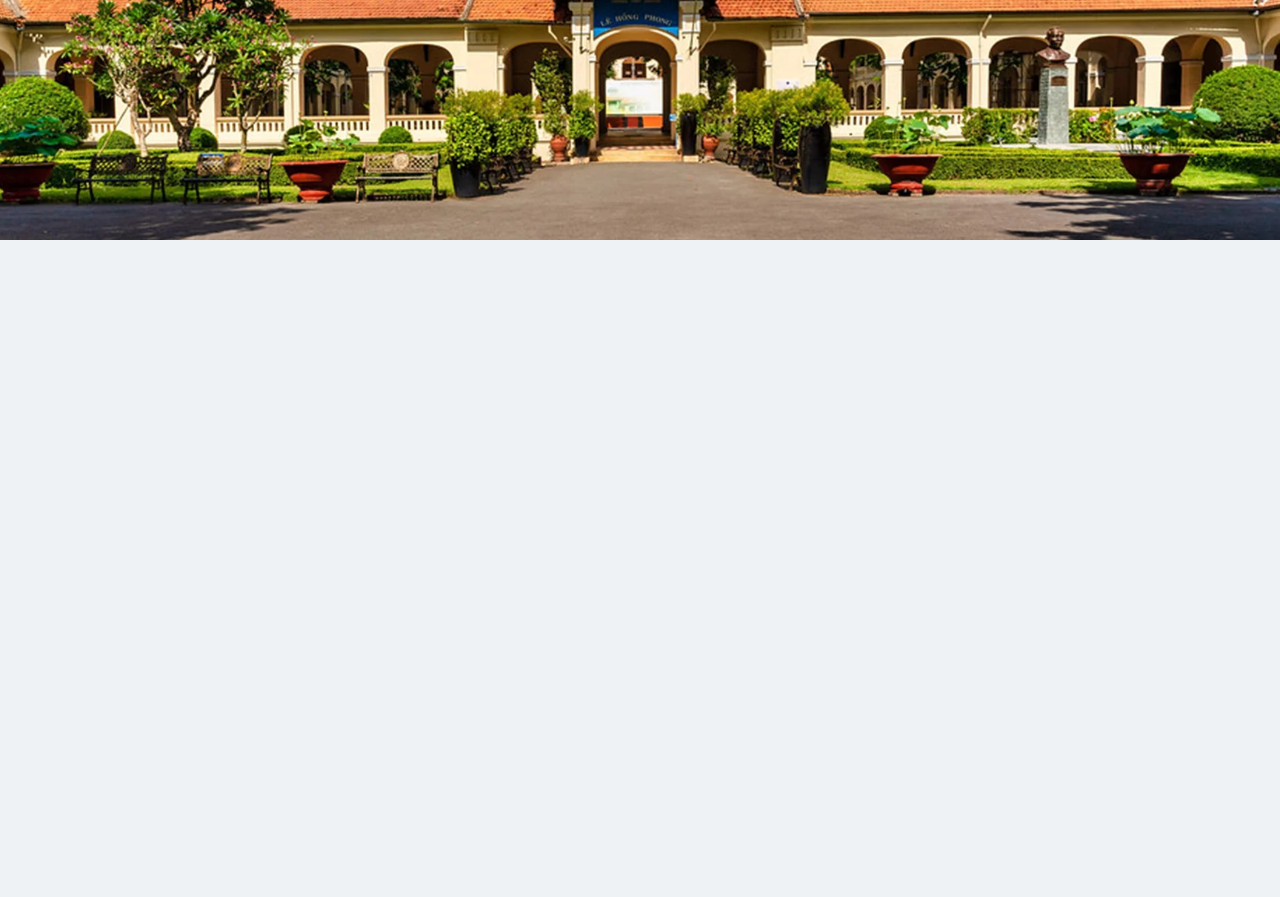
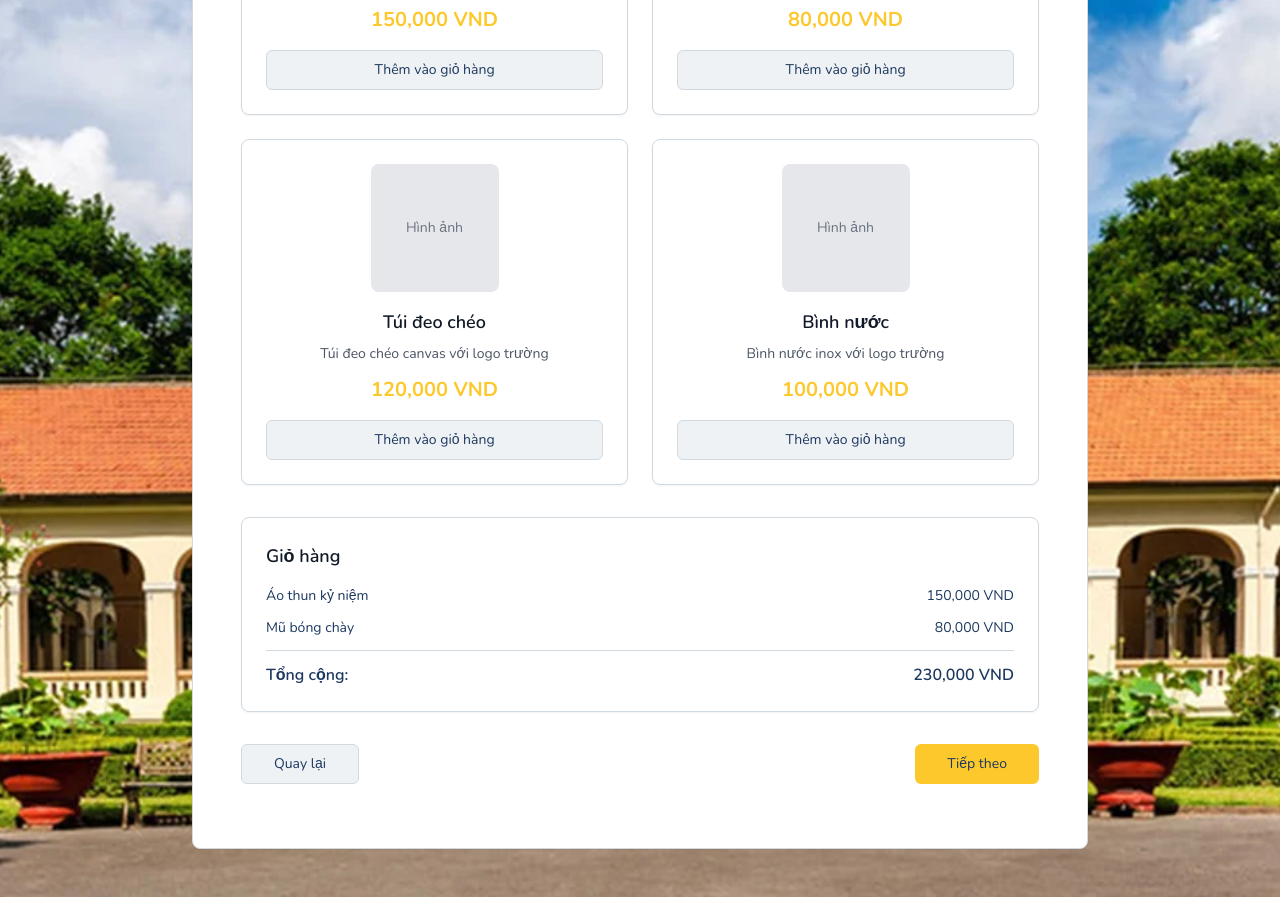
Before and after one commit to ChubbyCub/hs-reunion, a Next.js app: page /merchandise in a window 1280 px wide. Shown: the part 560-1457 px from the top of the page. Before the commit the page ends 800 px from the top, so only its background shows below. Built offline with nearby package versions, Linux system fonts and the light colour scheme.

Commit message:
Fix the page content

```diff
--- a/src/app/(steps)/donation/page.tsx
+++ b/src/app/(steps)/donation/page.tsx
@@ -79,13 +79,13 @@ export default function DonationPage() {
 
     setValidationError('');
     updateFormData({ donationAmount: finalAmount });
-    setStep(3);
-    router.push("/merchandise");
+    setStep(4);
+    router.push("/payment");
   };
 
   const handleBack = () => {
-    setStep(1);
-    router.push("/register");
+    setStep(2);
+    router.push("/merchandise");
   };
 
   if (!hasHydrated) return <div>Loading...</div>;
--- a/src/app/(steps)/merchandise/page.tsx
+++ b/src/app/(steps)/merchandise/page.tsx
@@ -2,29 +2,144 @@
 
 import { useAppStore } from "@/lib/store";
 import { Button } from "@/components/ui/button";
+import { Card, CardContent } from "@/components/ui/card";
 import { useRouter } from "next/navigation";
+import { useTranslations } from 'next-intl';
 
 export default function MerchandisePage() {
-    const router = useRouter();
-    const { setStep } = useAppStore();
+  const router = useRouter();
+  const { setStep } = useAppStore();
+  const t = useTranslations('Stepper');
+
+  const merchandiseItems = [
+    {
+      id: 1,
+      name: "Áo thun kỷ niệm",
+      description: "Áo thun cotton cao cấp với logo trường",
+      price: "150,000 VND",
+      image: "/placeholder-tshirt.jpg"
+    },
+    {
+      id: 2,
+      name: "Mũ bóng chày",
+      description: "Mũ bóng chày với logo trường",
+      price: "80,000 VND",
+      image: "/placeholder-cap.jpg"
+    },
+    {
+      id: 3,
+      name: "Túi đeo chéo",
+      description: "Túi đeo chéo canvas với logo trường",
+      price: "120,000 VND",
+      image: "/placeholder-bag.jpg"
+    },
+    {
+      id: 4,
+      name: "Bình nước",
+      description: "Bình nước inox với logo trường",
+      price: "100,000 VND",
+      image: "/placeholder-bottle.jpg"
+    }
+  ];
+
+  const handleNext = () => {
+    setStep(3);
+    router.push("/donation");
+  };
+
+  const handleBack = () => {
+    setStep(1);
+    router.push("/register");
+  };
 
   return (
-    <div>
-      <h1 className="text-2xl font-title">Merchandise</h1>
-      <p className="font-legalese">T-shirt order form will go here.</p>
-       <div className="mt-8 flex justify-between">
-        <Button variant="outline" className="font-form" onClick={() => {
-            setStep(2);
-            router.push("/donation");
-        }}>
-          Back
-        </Button>
-        <Button className="font-form" onClick={() => {
-            setStep(4);
-            router.push("/payment");
-        }}>
-          Next
-        </Button>
+    <div className="min-h-screen bg-white">
+      <div className="container mx-auto px-4 py-8">
+        <div className="max-w-4xl mx-auto">
+          {/* Header */}
+          <div className="text-center mb-8">
+            <h1 className="text-2xl font-title text-gray-900 mb-4">
+              {t('merchandise')}
+            </h1>
+            <p className="mt-2 text-muted-foreground font-legalese">
+              Chọn các sản phẩm lưu niệm để đặt hàng. Bạn có thể chọn nhiều sản phẩm khác nhau.
+            </p>
+          </div>
+
+          {/* Merchandise Grid */}
+          <div className="grid grid-cols-1 md:grid-cols-2 lg:grid-cols-2 gap-6 mb-8">
+            {merchandiseItems.map((item) => (
+              <Card key={item.id} className="hover:shadow-lg transition-shadow duration-200">
+                <CardContent className="p-6">
+                  <div className="text-center">
+                    <div className="w-32 h-32 mx-auto mb-4 bg-gray-200 rounded-lg flex items-center justify-center">
+                      <span className="text-gray-500 text-sm">Hình ảnh</span>
+                    </div>
+                    <h3 className="text-lg font-semibold text-gray-900 mb-2">
+                      {item.name}
+                    </h3>
+                    <p className="text-gray-600 mb-3 text-sm">
+                      {item.description}
+                    </p>
+                    <p className="text-xl font-bold text-primary mb-4">
+                      {item.price}
+                    </p>
+                    <Button
+                      variant="outline"
+                      className="w-full"
+                      onClick={() => {
+                        // TODO: Add to cart functionality
+                        console.log(`Added ${item.name} to cart`);
+                      }}
+                    >
+                      Thêm vào giỏ hàng
+                    </Button>
+                  </div>
+                </CardContent>
+              </Card>
+            ))}
+          </div>
+
+          {/* Cart Summary */}
+          <Card className="mb-8">
+            <CardContent className="p-6">
+              <h3 className="text-lg font-semibold text-gray-900 mb-4">Giỏ hàng</h3>
+              <div className="space-y-3">
+                <div className="flex justify-between text-sm">
+                  <span>Áo thun kỷ niệm</span>
+                  <span>150,000 VND</span>
+                </div>
+                <div className="flex justify-between text-sm">
+                  <span>Mũ bóng chày</span>
+                  <span>80,000 VND</span>
+                </div>
+                <div className="border-t pt-3">
+                  <div className="flex justify-between font-semibold">
+                    <span>Tổng cộng:</span>
+                    <span>230,000 VND</span>
+                  </div>
+                </div>
+              </div>
+            </CardContent>
+          </Card>
+
+          {/* Navigation Buttons */}
+          <div className="flex justify-between">
+            <Button
+              variant="outline"
+              className="font-form px-8 py-3"
+              onClick={handleBack}
+            >
+              Quay lại
+            </Button>
+            <Button
+              className="font-form px-8 py-3"
+              onClick={handleNext}
+            >
+              Tiếp theo
+            </Button>
+          </div>
+        </div>
       </div>
     </div>
   );
--- a/src/app/(steps)/payment/page.tsx
+++ b/src/app/(steps)/payment/page.tsx
@@ -15,7 +15,7 @@ export default function PaymentPage() {
        <div className="mt-8 flex justify-between">
         <Button variant="outline" className="font-form" onClick={() => {
             setStep(3);
-            router.push("/merchandise");
+            router.push("/donation");
         }}>
           Back
         </Button>
--- a/src/app/(steps)/register/page.tsx
+++ b/src/app/(steps)/register/page.tsx
@@ -51,7 +51,7 @@ export default function RegisterPage() {
   function onSubmit(values: z.infer<typeof formSchema>) {
     updateFormData(values);
     setStep(2);
-    router.push("/donation");
+    router.push("/merchandise");
   }
 
   if (!hasHydrated) return <div>Loading...</div>;
```
